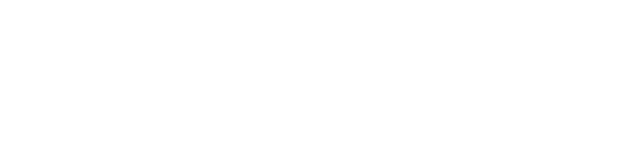
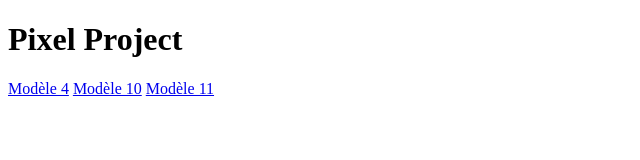
Before and after one commit to AlizeeBoc/Pixel-Perfect, a plain HTML site: page index.html in a window 1280 px wide. Shown: the whole page, without its empty margins (0-640 px from the left). Drawn offline with Linux system fonts and the light colour scheme.

Commit message:
modif du html

```diff
--- a/index.html
+++ b/index.html
@@ -6,8 +6,9 @@
     <title>IndexPixelProject</title>
   </head>
   <body>
-    <a href="4/index.html"></a>
-    <a href="10/index.html"></a>
-    <a href="11/index.html"></a>
+    <h1>Pixel Project</h1>
+    <a href="4/index.html">Modèle 4</a>
+    <a href="10/index.html">Modèle 10</a>
+    <a href="11/index.html">Modèle 11</a>
   </body>
 </html>
```
